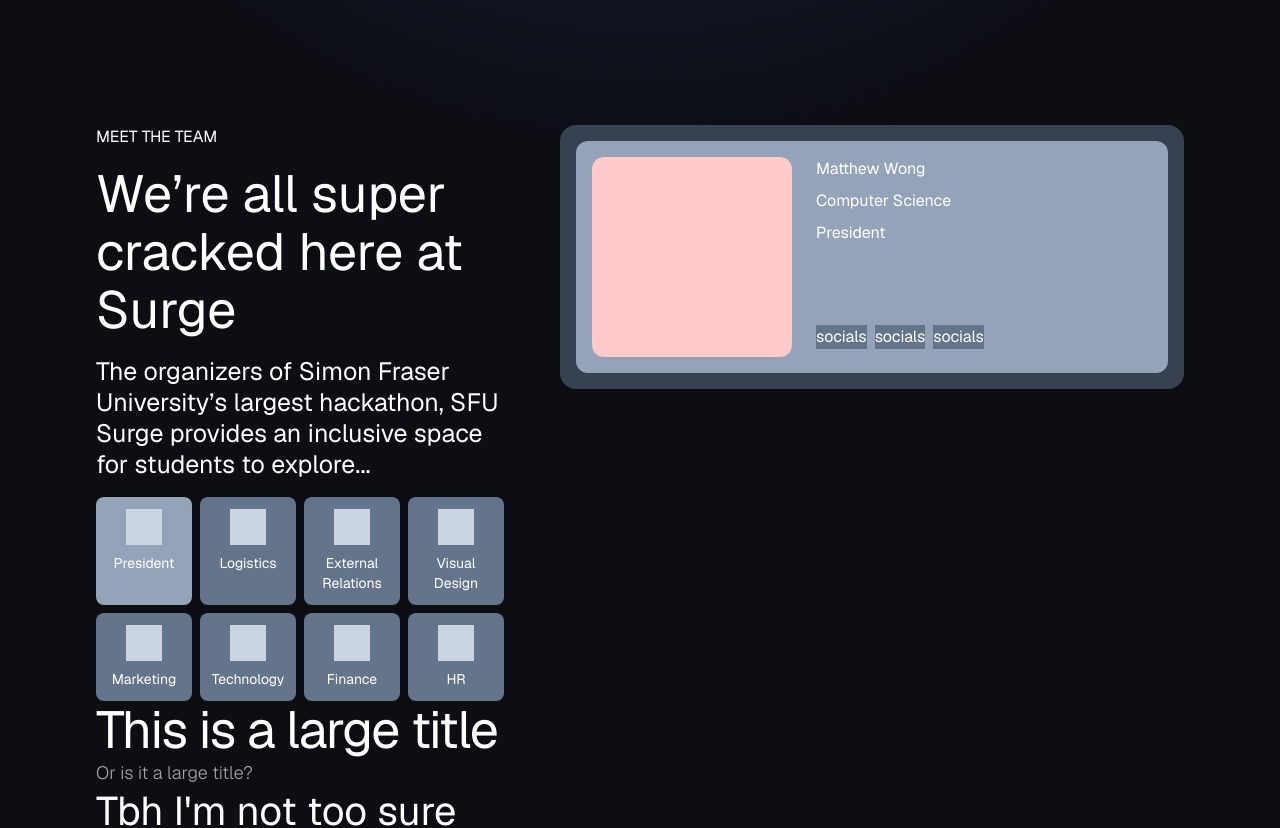
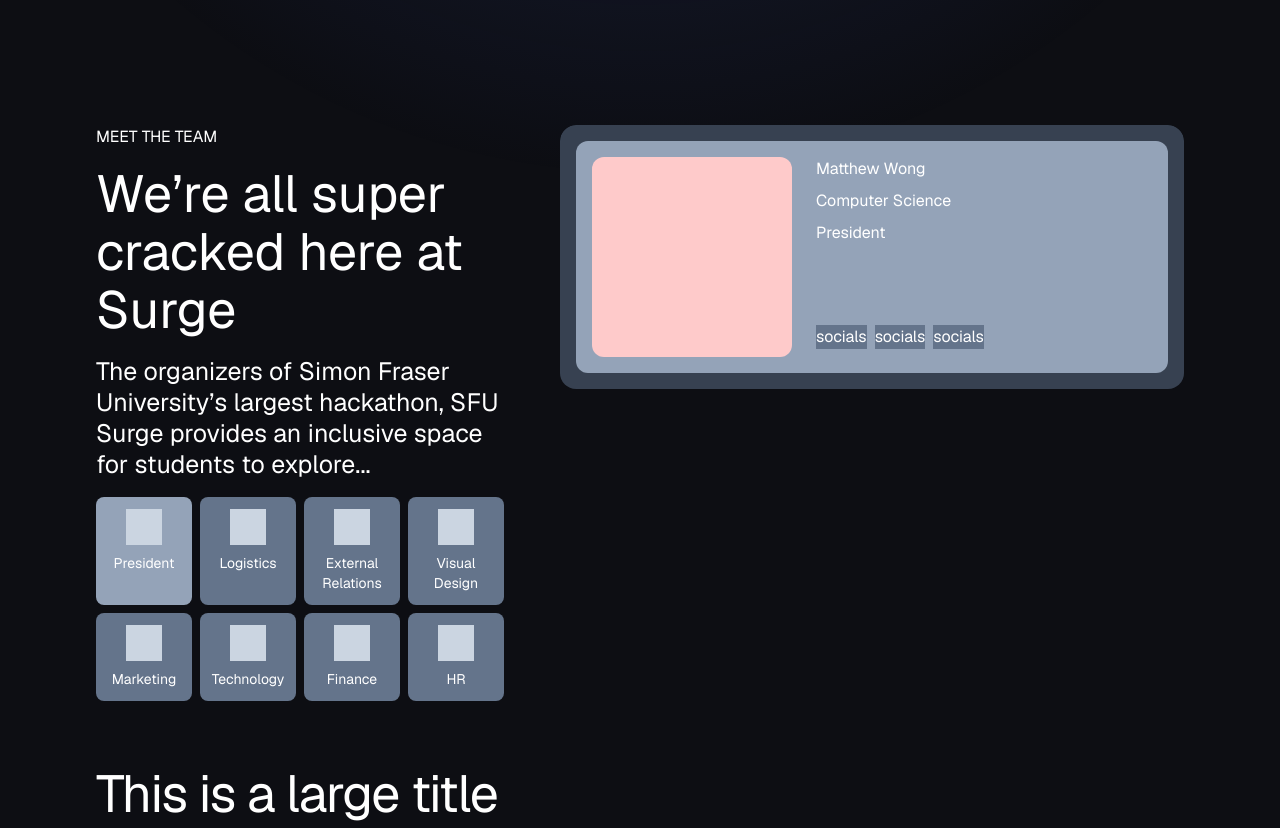
Before and after one commit to sfusurge/surge_website, a Next.js app: page /about in a window 1280 px wide. Shown: the part 540-1368 px from the top of the page. Built offline with nearby package versions, Linux system fonts and the light colour scheme.

Commit message:
navbar - z index fix
testing overflow scrolling too.

```diff
--- a/src/app/about/page.tsx
+++ b/src/app/about/page.tsx
@@ -30,9 +30,10 @@
         </div>
       </section>
 
-      <section className="flex flex-col lg:flex-row gap-12 overflow-hidden">
+      <section className="flex flex-col lg:flex-row gap-12 relative">
+      {/* <div className="w-full absolute h-36  z-50  top-[-2rem] left-[40%] bg-sunken/20  [mask-image:linear-gradient(180deg,_rgba(0,0,0,1)_20%,_rgba(255,255,255,0)_80%)]  backdrop-blur-[12px] text-xl "> </div> */}
         <div className="w-full lg:w-[40%]">
-          <div className="lg:max-w-[26rem] flex gap-4 flex-col">
+          <div className=" flex gap-4 flex-col">
             <h2>MEET THE TEAM</h2>
             <h3 className="text-4xl">We’re all super cracked here at Surge</h3>
             <p className="text-xl">
@@ -55,8 +56,11 @@
             </div>
           </div>
         </div>
-        <div className=" flex flex-col w-full lg:w-[60%]">
+        <div className=" flex flex-col w-full lg:w-[60%] h-[40rem] rounded-2xl  overflow-y-scroll relative ">
+
+
           <div className=" flex flex-col bg-gray-700 rounded-2xl p-4 gap-4 transition-all ">
+
           {data.map((member) =>
             activeButton === member.team ? (
               <TeamCard
--- a/src/components/Nav.tsx
+++ b/src/components/Nav.tsx
@@ -28,14 +28,14 @@
   }, []); // Empty dependency array ensures this effect runs only on mount and unmount
 
   return (
-    <div className="fixed w-full left-0 top-0 text-sm px-6 sm:px-12 ">
+    <div className="fixed w-full left-0 top-0 text-sm px-6 sm:px-12  z-[1000]">
       {/* used for progressive blur behind navbar */}
       <div className="w-screen h-full absolute top-0 left-0 bg-black/20  [mask-image:linear-gradient(180deg,_rgba(0,0,0,1)_20%,_rgba(255,255,255,0)_80%)]  backdrop-blur-[8px] "></div>
 
       <div
         className={` ${
           isOpen ? "h-[25rem]" : "h-[3.5rem]"
-        } mx-auto  bg-raised/80 border border-white/5 transition-all duration-300  mt-[1.5rem] backdrop-blur-md rounded-xl overflow-hidden flex flex-col sm:flex-row sm:justify-between p-4 max-w-[40rem] z-[1000]`}
+        } mx-auto  bg-raised/80 border border-white/5 transition-all duration-300  mt-[1.5rem] backdrop-blur-md rounded-xl overflow-hidden flex flex-col sm:flex-row sm:justify-between p-4 max-w-[40rem]`}
       >
         <ul className={` flex w-full sm:w-auto items-center  `}>
           {/* surge logo */}
```
